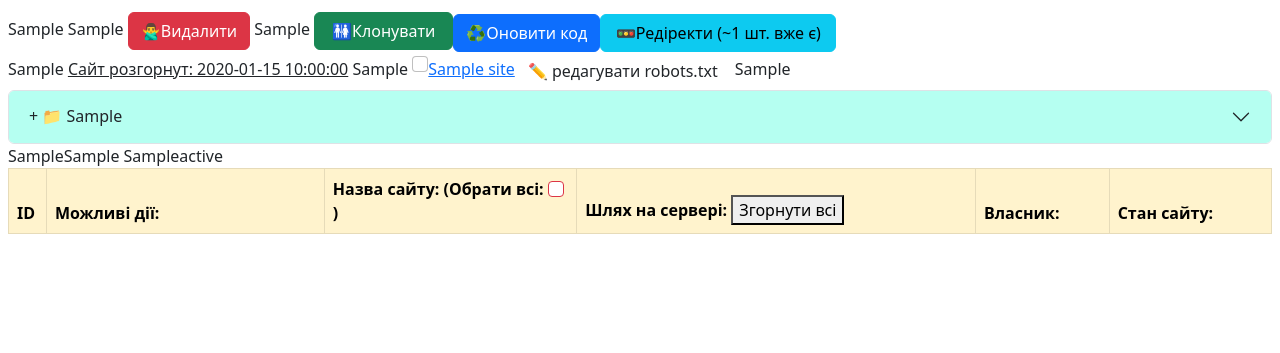
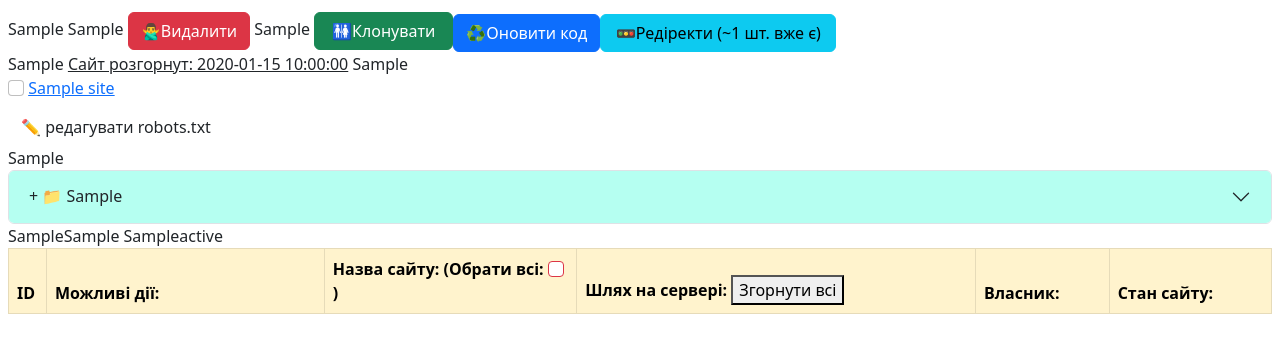
Before and after one commit to Xpyctiks/Provision.py, a Python web app: template templates/template-main.html in a window 1280 px wide. Shown: the part 56-409 px from the top of the page. Run offline with Jinja, Linux system fonts and the light colour scheme; the template is opened without the code that fills it: most values are stand-ins (such as "Sample title", 1, 10 or a date in 2020); lists and menus that the app fills with data are empty.

Commit message:
Fix to divide edit robots.txt button and a server label

```diff
--- a/functions/load_config.py
+++ b/functions/load_config.py
@@ -25,7 +25,6 @@ def load_config(application):
       })
       logging.basicConfig(filename=config.logFile,level=logging.INFO,format='%(asctime)s - Provision - %(levelname)s - %(message)s',datefmt='%d-%m-%Y %H:%M:%S')
       logging.getLogger('werkzeug').setLevel(logging.WARNING)
-      logging.info("Programm started succesfully. Configuration loaded.")
     except Exception as msg:
       print(f"Load-config error: {msg}")
       quit(1)
--- a/templates/template-main.html
+++ b/templates/template-main.html
@@ -90,9 +90,14 @@
         <input type="hidden" name="sitename" value="{{site.site_name|safe}}">
         <u>Сайт розгорнут: {{site.getSiteCreated|safe}}</u>
       {{site.table_type2|safe}}
-        <input class="selected-site form-check-input chk" type="checkbox" name="selected" value="{{site.site_name|safe}}" form="main_form">
-        <a href="https://{{site.site_name|safe}}" target="blank">{{site.site_name|safe}}</a>
-        <button class="btn {{site.robots_button|safe}}" data-bs-toggle="modal" data-bs-target="#editorModal" onclick="openEditor('{{site.site_name|safe}}')">✏️ редагувати robots.txt</button>
+        <div class="d-flex flex-column">
+        <div>
+          <input class="selected-site form-check-input chk" type="checkbox" name="selected" value="{{site.site_name|safe}}" form="main_form">
+          <a href="https://{{site.site_name|safe}}" target="blank">{{site.site_name|safe}}</a>
+        </div>
+        <div class="mt-2">
+          <button class="btn {{site.robots_button|safe}}" data-bs-toggle="modal" data-bs-target="#editorModal" onclick="openEditor('{{site.site_name|safe}}')">✏️ редагувати robots.txt</button>
+        </div>
       </td>
       {{site.table_type2|safe}}
       <div class="accordion" id="folderAccordion{{site.id|safe}}">
```
